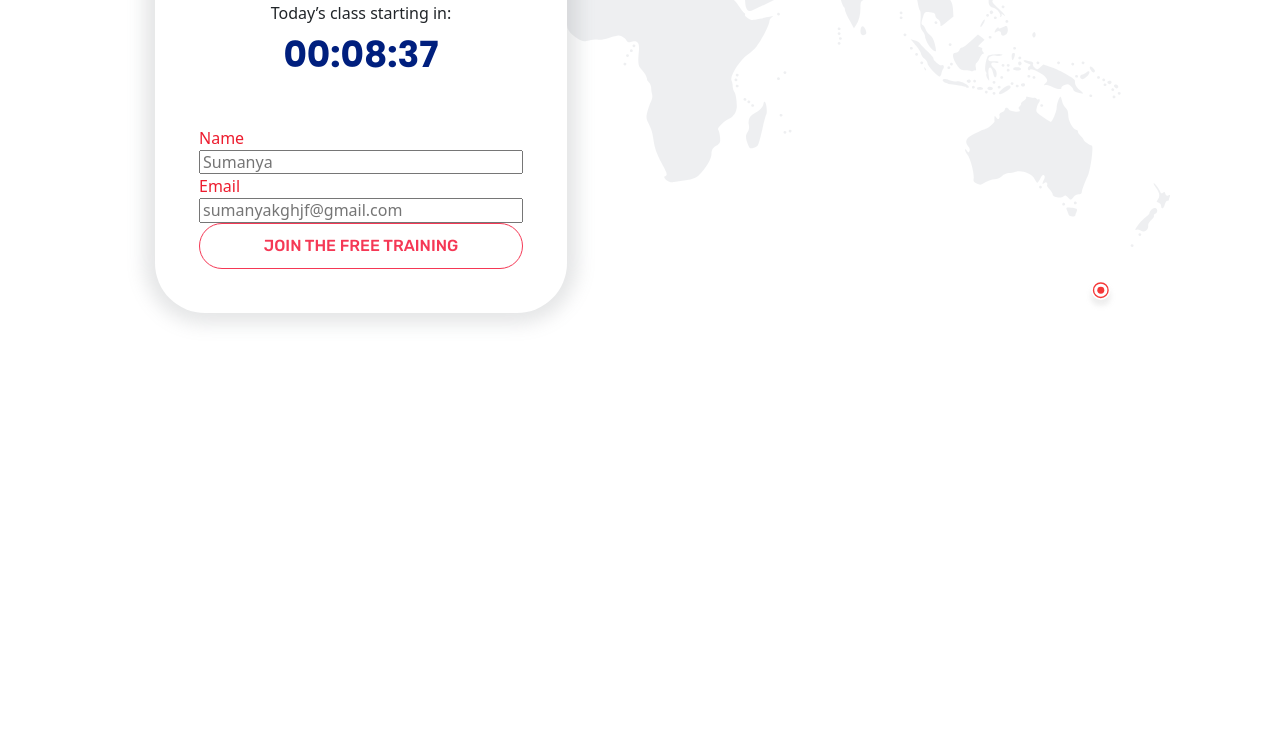
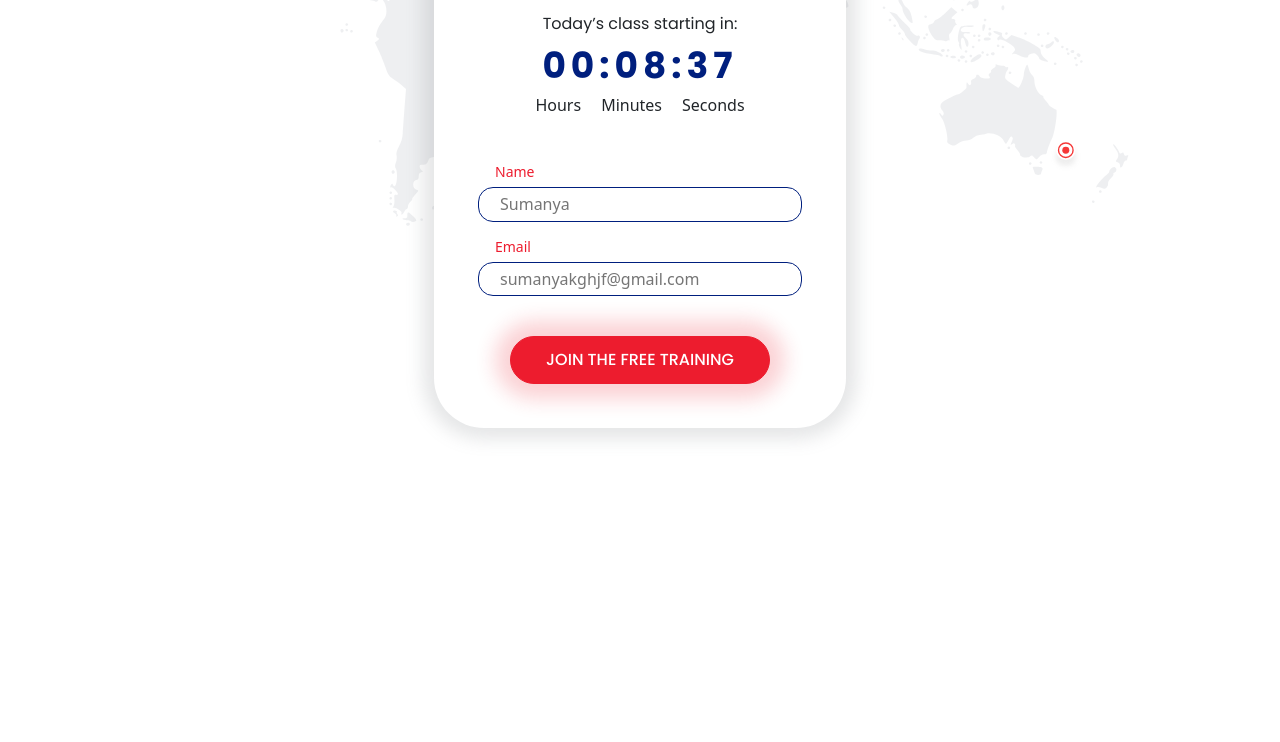
Before and after one commit to smokingkills777/Pennovate, a website: page app/index.html in a window 1280 px wide. Shown: the part 756-1498 px from the top of the page. After the commit the page ends 1249 px from the top, so only its background shows below. Drawn offline with nearby package versions, Linux system fonts and the light colour scheme.

Commit message:
Add styles to form in firth-section

```diff
--- a/app/index.html
+++ b/app/index.html
@@ -8,7 +8,7 @@
     <!-- fonts -->
     <link rel="preconnect" href="https://fonts.googleapis.com">
     <link rel="preconnect" href="https://fonts.gstatic.com" crossorigin>
-    <link href="https://fonts.googleapis.com/css2?family=Lato:wght@400;700&family=Mulish:ital,wght@0,300;1,300&family=Poppins:wght@400;600;700&family=Rubik:wght@400;500;700&display=swap" rel="stylesheet">
+    <link href="https://fonts.googleapis.com/css2?family=Lato:wght@400;700&family=Mulish:ital,wght@0,300;1,300&family=Poppins:wght@400;500;600;700&family=Rubik:wght@400;500;700&display=swap" rel="stylesheet">
     <!-- bootstrap -->
     <link href="https://cdn.jsdelivr.net/npm/bootstrap@5.1.3/dist/css/bootstrap.min.css" rel="stylesheet" integrity="sha384-1BmE4kWBq78iYhFldvKuhfTAU6auU8tT94WrHftjDbrCEXSU1oBoqyl2QvZ6jIW3" crossorigin="anonymous">
     <!-- css -->
@@ -57,8 +57,8 @@
                 <div class="row">
                     <div class="first-section__feedback">
                         <img src="img/01_first-section/point-small.svg" class="point" alt="">
-                        <div class="col-6 d-flex justify-content-center">
-                            <div class="first-section__form d-flex flex-column">
+                        <div class="col d-flex justify-content-center">
+                            <div class="first-section__form d-flex flex-column w-100">
                                 <h3 class="first-section__form-title text-center">
                                     JOIN THE FREE PROGRAM
                                 </h3>
@@ -69,6 +69,11 @@
                                     <div class="timer__item" id="minutes">08:</div>
                                     <div class="timer__item" id="seconds">37</div>
                                 </div>
+                                <div class="first-section__caption d-flex justify-content-center">
+                                    <div class="caption__item">Hours</div>
+                                    <div class="caption__item">Minutes</div>
+                                    <div class="caption__item">Seconds</div>
+                                </div>
 
                                 <div class="first-section__input d-flex flex-column">
                                     <label for="name">Name</label>
@@ -76,7 +81,7 @@
                                     <label for="email">Email</label>
                                     <input type="text" name="email" placeholder="sumanyakghjf@gmail.com">
                                 </div>
-                                <button>JOIN THE FREE TRAINING</button>
+                                <button class="button_form">JOIN THE FREE TRAINING</button>
                             </div>
                         </div>
                     </div>
--- a/app/sass/main.scss
+++ b/app/sass/main.scss
@@ -2,6 +2,7 @@ $color-red-light: #F53855;
 $color-red-dark: #ED1C2E;
 $color-black-light: #4F5665;
 $color-black-dark: #0B132A;
+$color-grey-dark: #494949;
 $color-blue-dark: #001F7E;
 
 a {
@@ -13,9 +14,7 @@ button {
     font-family: 'Rubik', sans-serif;
     font-size: 16px;
     font-weight: 500;
-    color: $color-red-light;
-    border: 1px solid $color-red-light;
-    background-color: transparent;
+    transition: all .25s ease-in-out;
 }
 header {
     padding: 40px 0 0 0;
@@ -41,6 +40,15 @@ header {
         color: $color-black-light;
     }
 }
+.button_transparent {
+    background-color: transparent;
+    color: $color-red-light;
+    border: 1px solid $color-red-light;
+    &:hover {
+        background-color: $color-red-light;
+        color: #fff;
+    }
+}
 
 #first-section {
     padding-top: 96px;
@@ -64,8 +72,9 @@ header {
 }
 .first-section__feedback {
     position: relative;
+    margin: 0 auto;
     margin-top: 52px;
-    height: 983px;
+    max-width: 1050px;
     background: url(../img/01_first-section/world-map.svg) no-repeat;
     background-size: 100%;
     .point{
@@ -87,10 +96,19 @@ header {
     border-radius: 50px;
     background-color: #fff;
     -webkit-box-shadow: 0px 0px 18px 11px rgba(123, 129, 134, 0.2);
-    -moz-box-shadow: 0px 0px 18px 11px rgba(123, 129, 134, 0.2);
-    box-shadow: 0px 0px 18px 11px rgba(123, 129, 134, 0.2);
+       -moz-box-shadow: 0px 0px 18px 11px rgba(123, 129, 134, 0.2);
+            box-shadow: 0px 0px 18px 11px rgba(123, 129, 134, 0.2);
+    .first-section__form-title{
+        margin: 0;
+        font-family: 'Lato', sans-serif;
+        font-size: 36px;
+        font-weight: bold;
+        color: $color-grey-dark;
+    }
     p {
         margin: 28px 0 3px 0;
+        font-family: 'Poppins', sans-serif;
+
     }
     .first-section__timer {
         margin: 0 auto;
@@ -99,12 +117,49 @@ header {
             font-weight: bold;
             font-size: 36px;
             color: $color-blue-dark;
+            letter-spacing: 5px;
         }
     }
-    .first-section__input{
+    .caption__item {
+        &:nth-child(2) {
+            margin: 0 20px;
+        }
+    }
+    .first-section__input {
         margin-top: 44px;
-        & label{
+        & label {
+            margin-left: 17px;
+            font-size: 14px;
             color: $color-red-dark;
+            &:nth-child(3) {
+                margin-top: 14px;
+            }
+        }
+        & input {
+            margin-top: 5px;
+            padding: 7px 21px;
+            border: 1px solid $color-blue-dark;
+            border-radius: 15px;
+        }
+    }
+    .button_form{
+        margin: 0 auto;
+        margin-top: 40px;
+        padding: 14px 0;
+        width: 80%;
+        font-family: 'Poppins', sans-serif;
+        font-weight: 500;
+        color: #fff;
+        background-color: $color-red-dark;
+        border: 1px solid $color-red-dark;
+        -webkit-box-shadow: 0px 0px 20px 15px rgba(237, 28, 46, 0.2);
+           -moz-box-shadow: 0px 0px 20px 15px rgba(237, 28, 46, 0.2);
+                box-shadow: 0px 0px 20px 15px rgba(237, 28, 46, 0.2);
+
+        &:hover {
+            color: $color-red-dark;
+            background-color: #fff;
+            box-shadow: none;
         }
     }
 }
```
Also changed, not shown: app/css/app.min.css.
